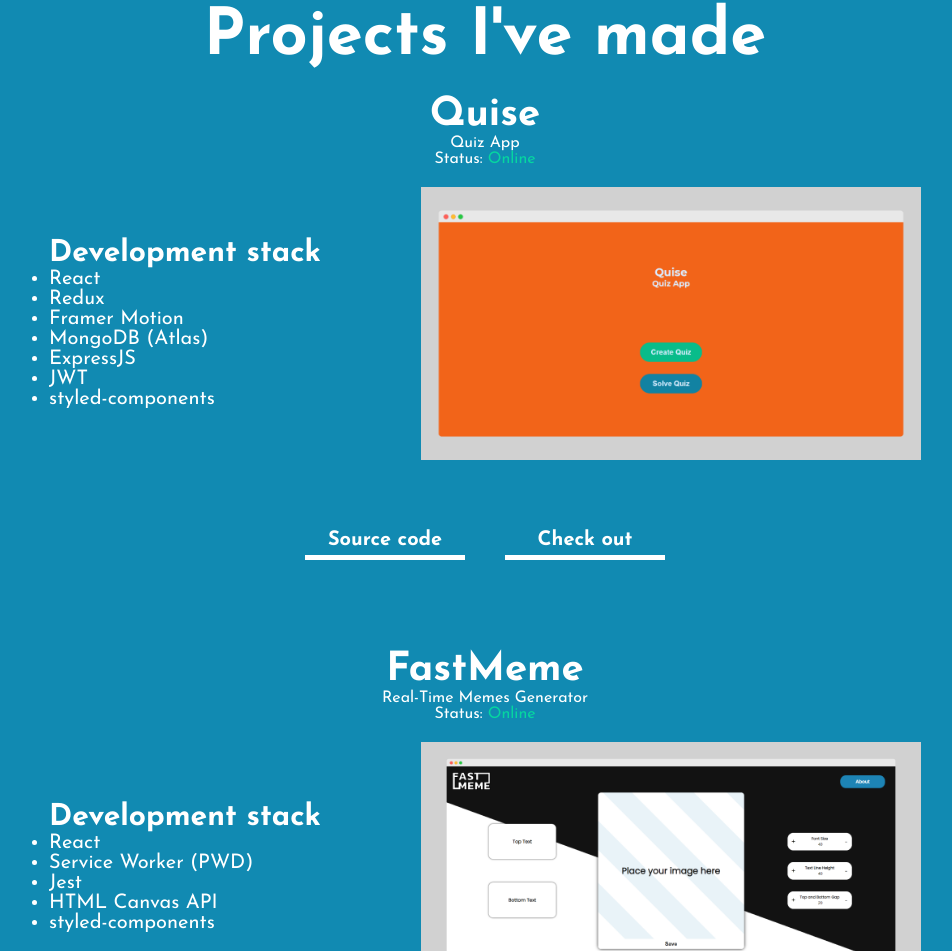
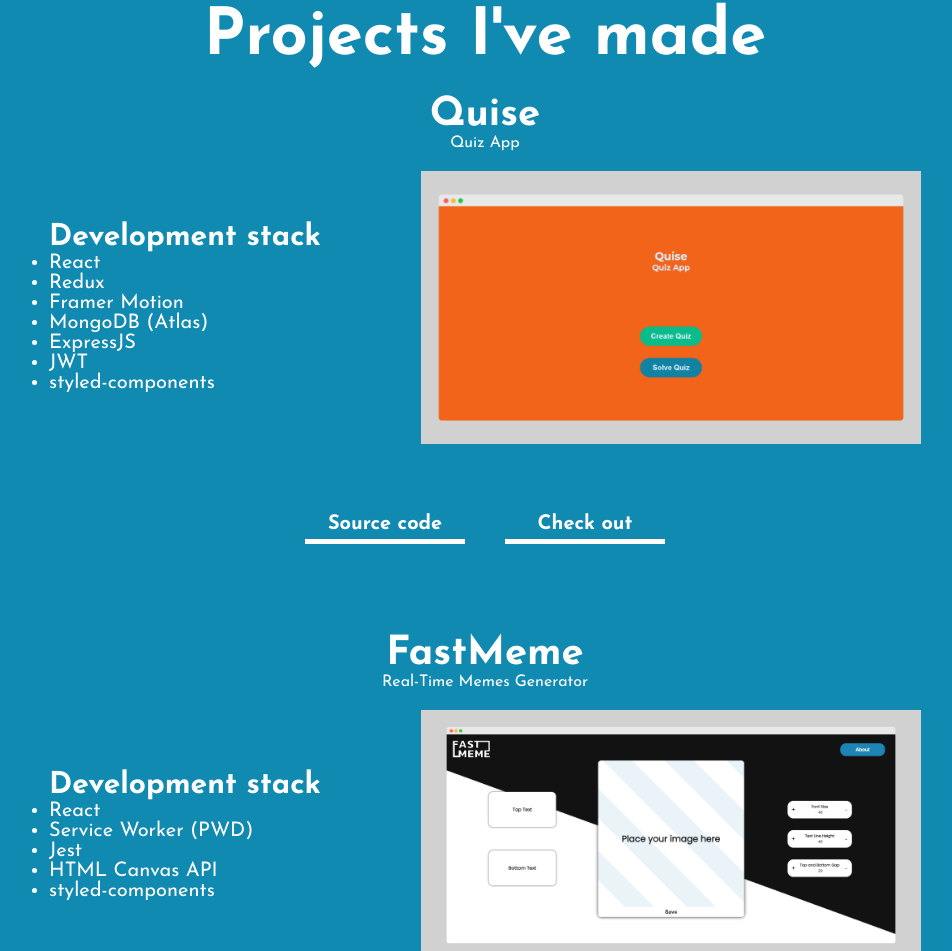
Before and after one commit to ShatterPlayer/portfolio, a React app: page / in a window 1280 px wide. Shown: the part 2445-3396 px from the top of the page, without its empty margins (155-1107 px from the left). Built offline with nearby package versions, Linux system fonts and the light colour scheme.

Commit message:
Removed status. Finished section.

```diff
--- a/src/components/Project.tsx
+++ b/src/components/Project.tsx
@@ -23,10 +23,6 @@ const Container = styled(ContentContainer)`
 
 const StyledHeadline = styled(Headline)`
   font-size: 40px;
-`
-
-const Green = styled.span`
-  color: ${({ theme }) => theme.colors.green};
 `
 
 const SubContainer = styled.div`
@@ -78,9 +74,6 @@ function Project({
         {name}
       </StyledHeadline>
       <motion.p variants={opacityVariants}>{description}</motion.p>
-      <motion.p variants={opacityVariants}>
-        Status: <Green>Online</Green>
-      </motion.p>
       <SubContainer>
         <motion.div variants={movementVariants} custom={-1000}>
           <ListHeader>Development stack</ListHeader>
```
